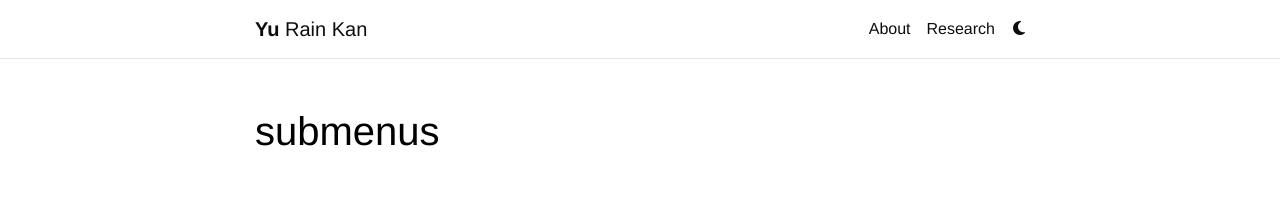
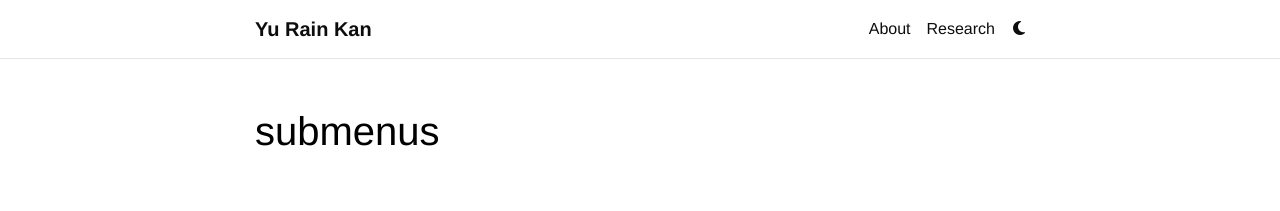
Before and after one commit to rainkan/rainkan.github.io, a Jekyll site: the page built from _pages/dropdown.md, in a window 1280 px wide. Shown: the top 211 px of the page. Built offline with Jekyll 4.4.1, drawn with Linux system fonts in a browser that asks for light colours; comment, search, counter and statistics services are not loaded; a style sheet for code colours, icons or effects is not loaded.

Commit message:
updatebold

```diff
--- a/_includes/header.html
+++ b/_includes/header.html
@@ -7,8 +7,9 @@
           {% if page.permalink != '/' -%}
           <a class="navbar-brand title font-weight-lighter" href="{{ site.baseurl }}/">
             {%- if site.title == "blank" -%}
+              <span class="font-weight-bold">
               {%- if site.first_name -%}
-                <span class="font-weight-bold">{{- site.first_name -}}&nbsp;</span>
+                {{- site.first_name -}}&nbsp;
               {%- endif -%}
               {%- if site.middle_name -%}
                 {{- site.middle_name -}}&nbsp;
@@ -16,6 +17,7 @@
               {%- if site.last_name -%}
                 {{- site.last_name -}}
               {%- endif -%}
+              </span>
             {%- else -%}
               {{- site.title -}}
             {%- endif -%}
```
